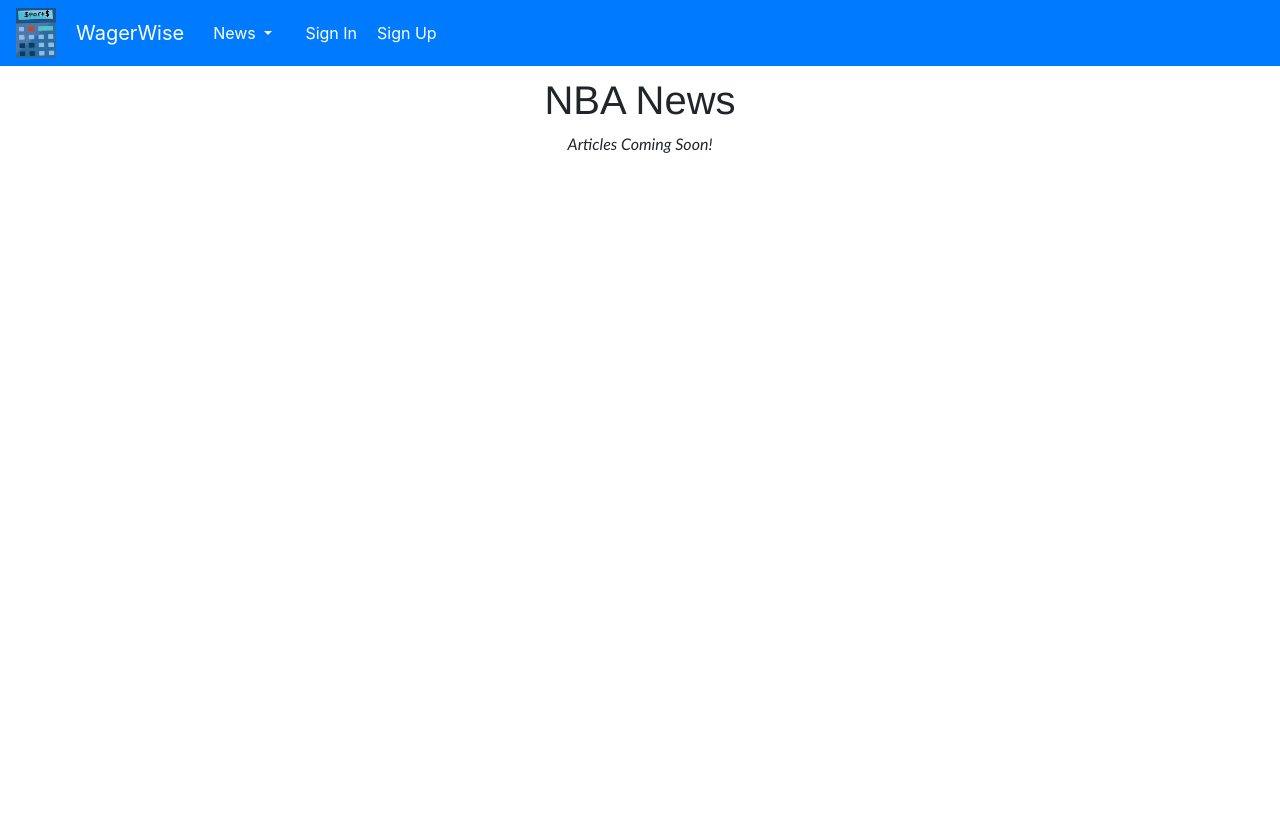
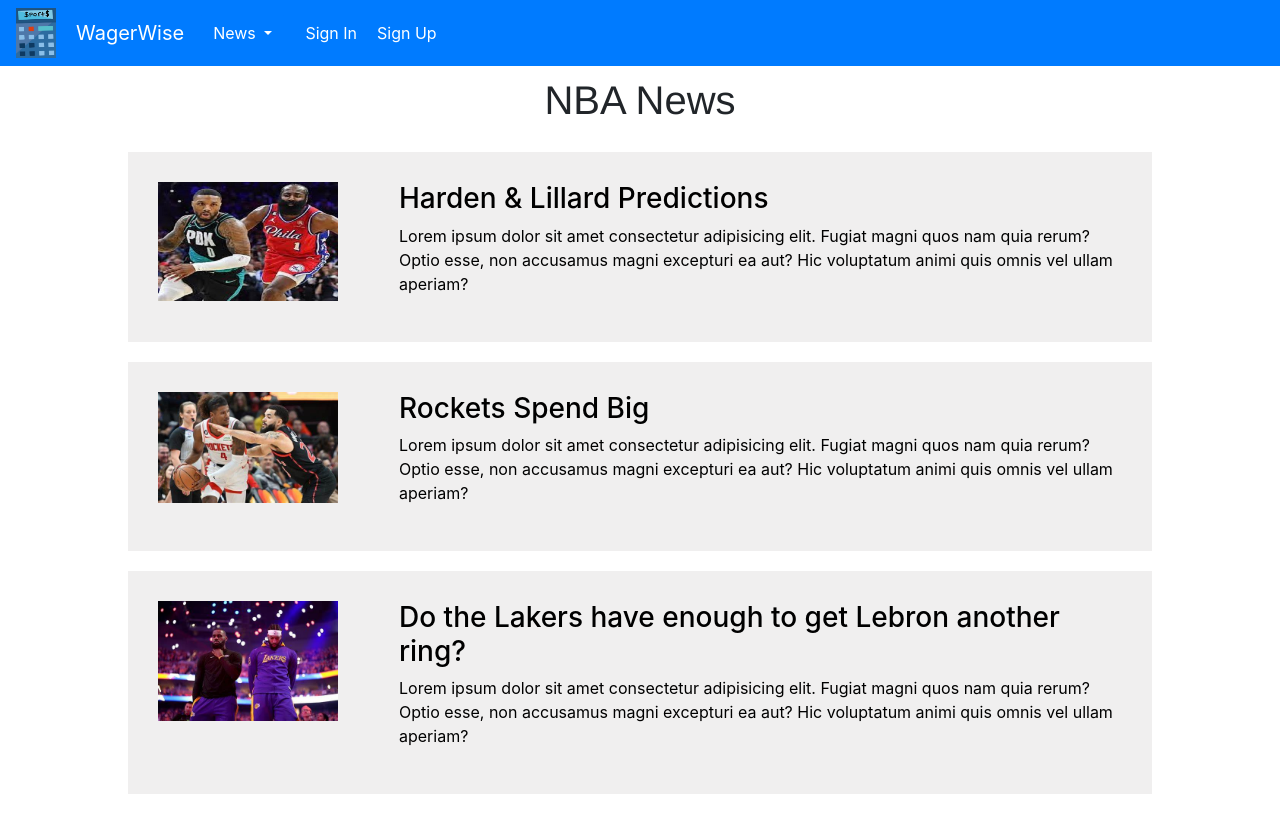
Before and after one commit to kpkyleprice/Sports-Betting-Project, a Flask app: page /nbanews in a window 1280 px wide. Before the commit the page ends 153 px from the top, so only its background shows below. Run offline with Flask 2, Linux system fonts and the light colour scheme; some libraries are stand-ins or nearby versions.

Commit message:
all done

```diff
--- a/app/site/site_templates/nbanews.html
+++ b/app/site/site_templates/nbanews.html
@@ -7,8 +7,43 @@
         <h1>NBA News</h1>
     </div>
     <div class="soon">
-        Articles Coming Soon!
     </div>
+    <div Id="wrapper">
+        <section>
+            <ul id="a">
+              <li>
+                <a href="">
+                  <img src="../static/images/basketball.jpg" alt="" width=180px id="pic">
+                  <!-- Wrapped into div -->
+                  <div class="details">
+                      <h3 class="title">Harden & Lillard Predictions</h3>
+                      <p class="article">Lorem ipsum dolor sit amet consectetur adipisicing elit. Fugiat magni quos nam quia rerum? Optio esse, non accusamus magni excepturi ea aut? Hic voluptatum animi quis omnis vel ullam aperiam?</p>
+                  </div>
+                </a>
+              </li>
+              <li>
+                <a href="">
+                  <img src="../static/images/basketball1.jpg" alt="" width=180px id="pic">
+                  <!-- Wrapped into div -->
+                  <div class="details">
+                    <h3 class="title">Rockets Spend Big</h3>
+                    <p class="article">Lorem ipsum dolor sit amet consectetur adipisicing elit. Fugiat magni quos nam quia rerum? Optio esse, non accusamus magni excepturi ea aut? Hic voluptatum animi quis omnis vel ullam aperiam?</p>
+                  </div>
+                </a>
+              </li>
+              <li>
+                <a href="">
+                  <img src="../static/images/basketball2.jpg" alt="" width=180px id="pic">
+                  <!-- Wrapped into div -->
+                  <div class="details">
+                    <h3 class="title">Do the Lakers have enough to get Lebron another ring?</h3>
+                    <p class="article">Lorem ipsum dolor sit amet consectetur adipisicing elit. Fugiat magni quos nam quia rerum? Optio esse, non accusamus magni excepturi ea aut? Hic voluptatum animi quis omnis vel ullam aperiam?</p>
+                  </div>
+                </a>
+              </li>
+            </ul>
+          </section>
+      </div>
 </body>
 </html>
 {% endblock %}
--- a/app/static/css/news.css
+++ b/app/static/css/news.css
@@ -10,3 +10,36 @@
     font-style: italic;
     font-family: 'Trebuchet MS', 'Lucida Sans Unicode', 'Lucida Grande', 'Lucida Sans', Arial, sans-serif;
 }
+.newspic {
+    height: 50px;
+    width: 50px;
+}
+.title {
+    color: black;
+}
+.article {
+    color: black;
+}
+#wrapper {
+    padding-top: 20px
+}
+#wrapper ul {
+    padding: 0;
+    margin: auto;
+    width: 80%;
+    list-style-type: none;
+}
+
+#wrapper ul li {
+    background-color: rgb(240, 239, 239);
+    padding: 30px;
+    margin-bottom: 20px;
+    display: table;
+    width: 100%;
+}
+
+#wrapper ul li img {
+    float: left;
+}
+
+#wrapper ul li .details {float: right;width: 75%;}
```
Also changed, not shown: app/site/site_templates/boxingnews.html (+36 -1 lines), app/site/site_templates/mlbnews.html (+37 -1 lines), app/site/site_templates/nflnews.html (+36 -1 lines), app/site/site_templates/wnbanews.html (+16 -1 lines), app/static/Images/baseball.jpg (added), app/static/Images/baseball1.jpg (added), app/static/Images/baseball2.jpg (added), app/static/Images/basketball.jpg (added), app/static/Images/basketball1.jpg (added), app/static/Images/basketball2.jpg (added), app/static/Images/fight1.jpg (added), app/static/Images/football.png (added), app/static/Images/football1.jpeg (added), app/static/Images/football2.jpg (added), 2 more files.
